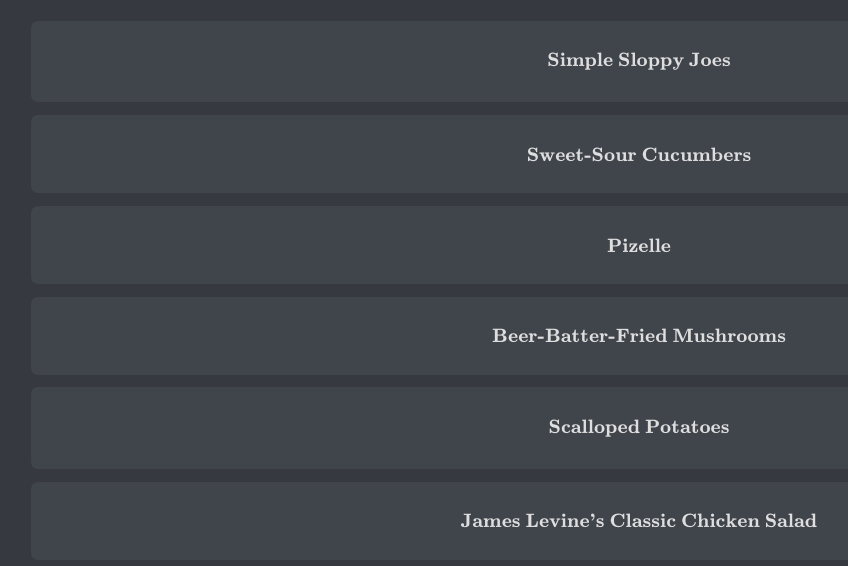
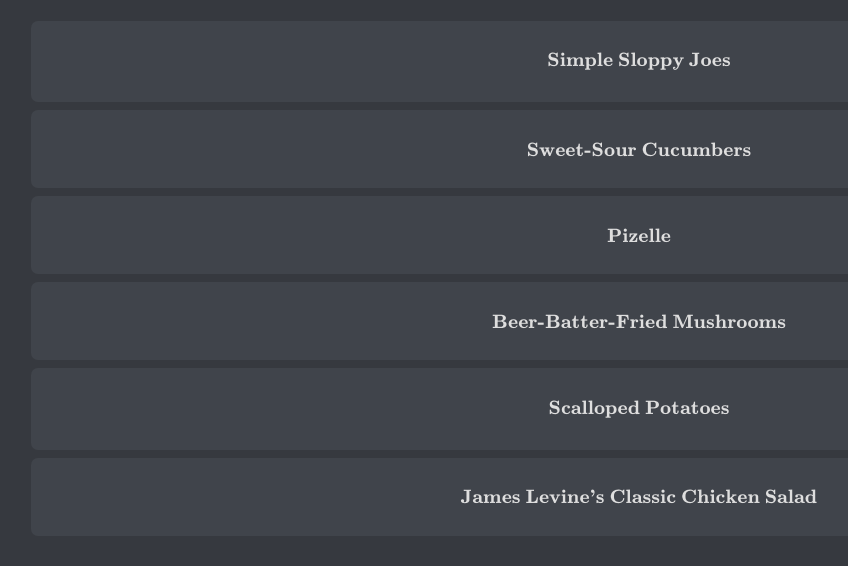
Before and after one commit to derpferpmerp/recipes, a plain HTML site: page index.html in a window 1280 px wide. Shown: the part 234-800 px from the top of the page, without its empty margins (1-849 px from the left). Drawn offline with nearby package versions, Linux system fonts and the light colour scheme; some packages are replaced by stand-ins of ours.

Commit message:
fixed inner-page template

```diff
--- a/style.css
+++ b/style.css
@@ -108,5 +108,5 @@ main {
 .searchBarContainer { display: flex; flex-direction: column; flex: 0 0 100%; }
 
 .main-element + .main-element {
-    margin-top: 1vw;
+    margin-top: 1vh;
 }
```
Also changed, not shown: g_rose/bbf.html (+1 -0 lines), g_rose/jamescs.html (+1 -0 lines), g_rose/pizelle.html (+1 -0 lines), g_rose/scp.html (+1 -0 lines), g_rose/ssc.html (+2 -2 lines), g_rose/ssg.html (+1 -0 lines).
